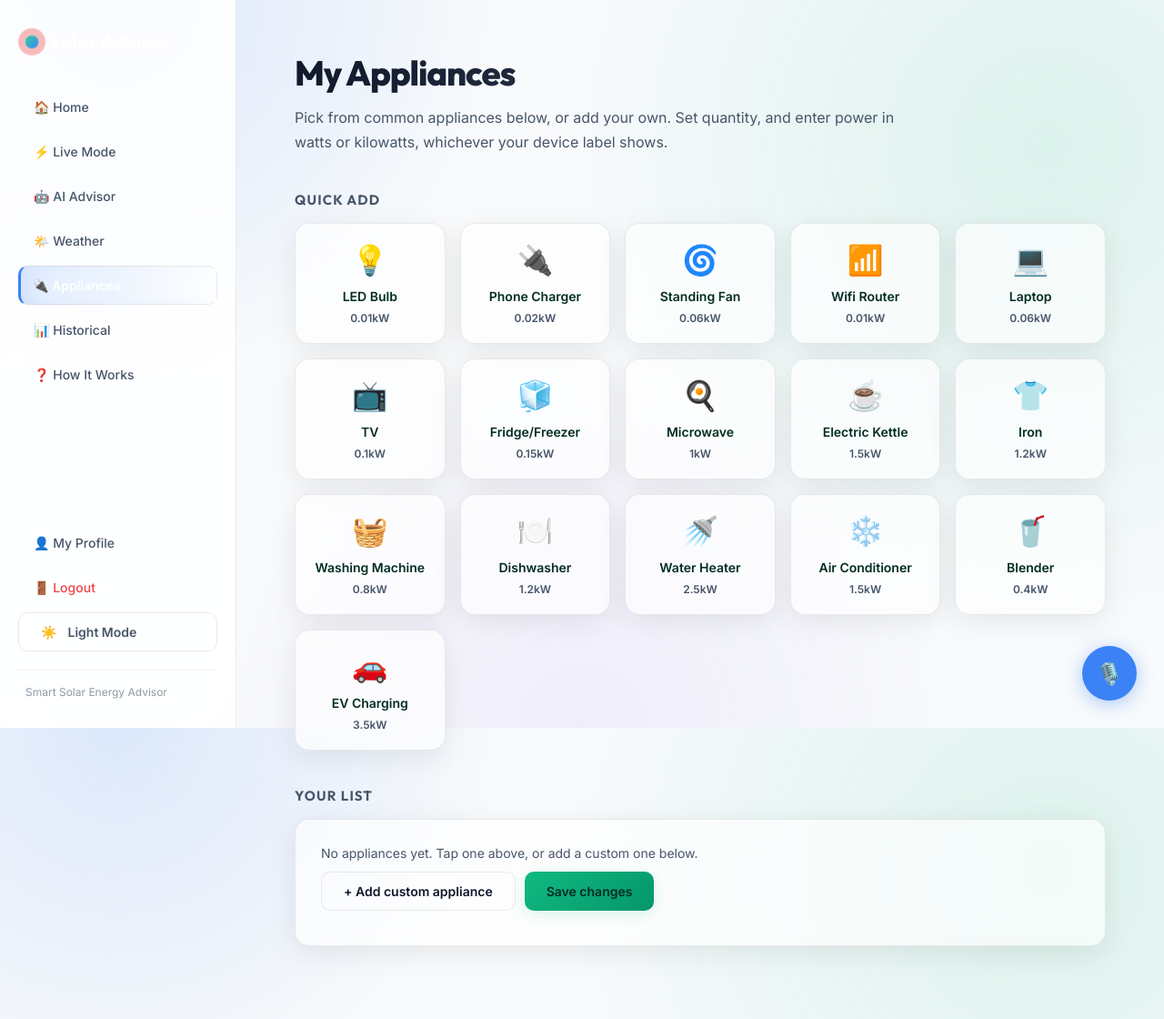
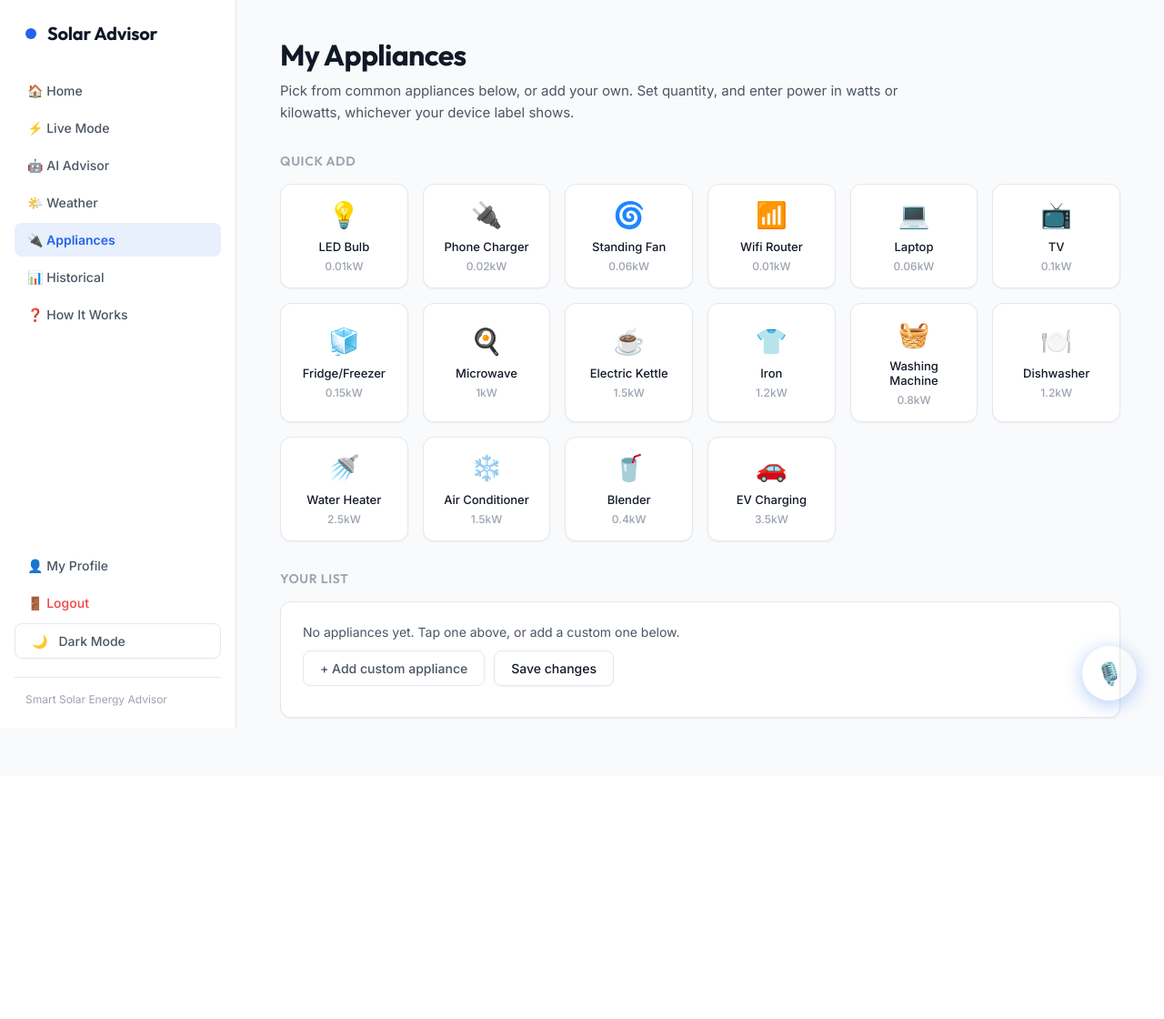
Before and after one commit to donlysnow/solar-advisor, a Flask app: page /appliances in a window 1280 px wide. Shown: the whole page at 91% size. After the commit the page ends 800 px from the top, so only its background shows below. Run offline with Flask 3, Linux system fonts and the light colour scheme; a user stored in the database is signed in.

Commit message:
Complete UI overhaul to clean SaaS layout

```diff
--- a/static/style.css
+++ b/static/style.css
@@ -1,60 +1,56 @@
-@import url('https://fonts.googleapis.com/css2?family=Outfit:wght@300;400;500;600;700;800&family=Inter:wght@400;500;600&display=swap');
+@import url('https://fonts.googleapis.com/css2?family=Outfit:wght@400;500;600;700&family=Inter:wght@400;500;600;700&display=swap');
 
 :root {
-    --bg: #09090b;
-    --bg-elevated: rgba(24, 24, 27, 0.65);
-    --bg-card: rgba(39, 39, 42, 0.55);
-    --border: rgba(255, 255, 255, 0.08);
-    --border-hover: rgba(255, 255, 255, 0.15);
+    /* SaaS Light Theme (Default) */
+    --bg: #f9fafb;
+    --bg-elevated: #ffffff;
+    --bg-card: #ffffff;
+    --border: #e5e7eb;
+    --border-hover: #d1d5db;
+    --text: #111827;
+    --text-dim: #4b5563;
+    --text-muted: #9ca3af;
+
+    --accent: #2563eb;
+    --accent-hover: #1d4ed8;
+    --accent-glow: rgba(37, 99, 235, 0.1);
+
+    --accent-green: #10b981;
+    --accent-amber: #f59e0b;
+    --danger: #ef4444;
+
+    --radius: 12px;
+    --radius-sm: 8px;
+    --shadow-sm: 0 1px 2px 0 rgb(0 0 0 / 0.05);
+    --shadow: 0 4px 6px -1px rgb(0 0 0 / 0.05), 0 2px 4px -2px rgb(0 0 0 / 0.05);
+    --shadow-lg: 0 10px 15px -3px rgb(0 0 0 / 0.05), 0 4px 6px -4px rgb(0 0 0 / 0.05);
+}
+
+body.dark-theme {
+    /* SaaS Dark Theme */
+    --bg: #0f172a;
+    --bg-elevated: #1e293b;
+    --bg-card: #1e293b;
+    --border: #334155;
+    --border-hover: #475569;
     --text: #f8fafc;
     --text-dim: #94a3b8;
+    --text-muted: #64748b;
 
-    --accent: #10b981;
-    --accent-hover: #059669;
-    --accent-glow: rgba(16, 185, 129, 0.25);
-
-    --accent-blue: #3b82f6;
-    --accent-blue-hover: #2563eb;
-    --accent-blue-glow: rgba(59, 130, 246, 0.25);
-
-    --accent-amber: #f59e0b;
-    --accent-purple: #8b5cf6;
-    --danger: #ef4444;
-
-    --radius: 16px;
-    --radius-sm: 10px;
-    --shadow: 0 8px 32px rgba(0, 0, 0, 0.4);
-    --backdrop-blur: blur(16px);
-}
-
-body.light-theme {
-    --bg: #f8fafc;
-    --bg-elevated: rgba(255, 255, 255, 0.85);
-    --bg-card: rgba(255, 255, 255, 0.65);
-    --border: rgba(0, 0, 0, 0.08);
-    --border-hover: rgba(0, 0, 0, 0.15);
-    --text: #0f172a;
-    --text-dim: #475569;
-
-    --accent-glow: rgba(16, 185, 129, 0.15);
-    --accent-blue-glow: rgba(59, 130, 246, 0.15);
-    --shadow: 0 8px 32px rgba(0, 0, 0, 0.08);
+    --shadow: 0 4px 6px -1px rgb(0 0 0 / 0.2), 0 2px 4px -2px rgb(0 0 0 / 0.2);
+    --shadow-lg: 0 10px 15px -3px rgb(0 0 0 / 0.3), 0 4px 6px -4px rgb(0 0 0 / 0.3);
 }
 
 * { box-sizing: border-box; }
 
 body {
     font-family: 'Inter', -apple-system, Segoe UI, Roboto, sans-serif;
-    background:
-        radial-gradient(circle at 10% 0%, rgba(59, 130, 246, 0.15), transparent 30%),
-        radial-gradient(circle at 90% 20%, rgba(16, 185, 129, 0.12), transparent 40%),
-        radial-gradient(circle at 50% 100%, rgba(139, 92, 246, 0.08), transparent 40%),
-        var(--bg);
-    background-attachment: fixed;
+    background-color: var(--bg);
     color: var(--text);
     margin: 0;
     display: flex;
     min-height: 100vh;
+    transition: background-color 0.2s ease;
 }
 
 h1, h2, h3, h4, h5, h6, .brand, .window, .value {
@@ -65,10 +61,8 @@ h1, h2, h3, h4, h5, h6, .brand, .window, .value {
 .sidebar {
     width: 260px;
     background: var(--bg-elevated);
-    backdrop-filter: var(--backdrop-blur);
-    -webkit-backdrop-filter: var(--backdrop-blur);
     border-right: 1px solid var(--border);
-    padding: 32px 20px;
+    padding: 24px 16px;
     position: fixed;
     top: 0;
     left: 0;
@@ -76,161 +70,123 @@ h1, h2, h3, h4, h5, h6, .brand, .window, .value {
     display: flex;
     flex-direction: column;
     z-index: 50;
+    transition: background-color 0.2s ease, border-color 0.2s ease;
 }
 
 .brand {
     display: flex;
     align-items: center;
     gap: 12px;
-    padding: 0 8px 36px;
-    font-weight: 800;
-    font-size: 22px;
-    letter-spacing: -0.02em;
-    color: white;
+    padding: 0 12px 32px;
+    font-weight: 700;
+    font-size: 20px;
+    letter-spacing: -0.01em;
+    color: var(--text);
 }
 
 .brand .dot {
-    width: 14px;
-    height: 14px;
+    width: 12px;
+    height: 12px;
     border-radius: 50%;
-    background: linear-gradient(135deg, #34d399, #3b82f6);
-    box-shadow: 0 0 16px rgba(52, 211, 153, 0.5);
-    animation: pulse 3s infinite;
-}
-
-@keyframes pulse {
-    0% { box-shadow: 0 0 12px rgba(52, 211, 153, 0.4); }
-    50% { box-shadow: 0 0 20px rgba(52, 211, 153, 0.7); }
-    100% { box-shadow: 0 0 12px rgba(52, 211, 153, 0.4); }
+    background: var(--accent);
 }
 
 .nav-link {
     display: flex;
     align-items: center;
     gap: 12px;
-    padding: 12px 16px;
+    padding: 10px 14px;
     border-radius: var(--radius-sm);
     color: var(--text-dim);
     text-decoration: none;
     font-size: 14px;
     font-weight: 500;
-    margin-bottom: 6px;
-    transition: all 0.2s cubic-bezier(0.4, 0, 0.2, 1);
-    border: 1px solid transparent;
+    margin-bottom: 4px;
+    transition: all 0.15s ease;
 }
 
 .nav-link:hover {
-    background: rgba(255, 255, 255, 0.05);
+    background: var(--bg);
     color: var(--text);
-    transform: translateX(4px);
-    border-color: var(--border);
 }
 
 .nav-link.active {
-    background: linear-gradient(90deg, rgba(59, 130, 246, 0.15), transparent);
-    color: #fff;
-    border-left: 3px solid var(--accent-blue);
-    padding-left: 13px;
+    background: var(--accent-glow);
+    color: var(--accent);
     font-weight: 600;
-    border-top: 1px solid var(--border);
-    border-bottom: 1px solid var(--border);
-    border-right: 1px solid transparent;
-    box-shadow: inset 20px 0 30px -20px var(--accent-blue-glow);
 }
 
 .sidebar-footer {
     margin-top: auto;
     font-size: 12px;
-    color: var(--text-dim);
-    padding: 16px 8px 0;
-    opacity: 0.6;
+    color: var(--text-muted);
+    padding: 16px 12px 0;
     border-top: 1px solid var(--border);
 }
 
 /* Main content */
 .main {
     margin-left: 260px;
-    padding: 56px 64px;
+    padding: 40px 48px;
     flex: 1;
     max-width: 1200px;
 }
 
 h1 {
-    font-size: 38px;
-    font-weight: 800;
-    margin: 0 0 12px;
-    letter-spacing: -0.03em;
-    background: linear-gradient(135deg, var(--text), var(--text-dim));
-    -webkit-background-clip: text;
-    background-clip: text;
-    -webkit-text-fill-color: transparent;
+    font-size: 32px;
+    font-weight: 700;
+    margin: 0 0 8px;
+    letter-spacing: -0.02em;
+    color: var(--text);
 }
-h2 { font-size: 15px; font-weight: 700; color: var(--text-dim); margin: 40px 0 16px; text-transform: uppercase; letter-spacing: 0.08em; }
-p.lead { color: var(--text-dim); font-size: 16px; margin: 0 0 36px; max-width: 680px; line-height: 1.7; }
+h2 { font-size: 14px; font-weight: 600; color: var(--text-muted); margin: 32px 0 16px; text-transform: uppercase; letter-spacing: 0.05em; }
+p.lead { color: var(--text-dim); font-size: 15px; margin: 0 0 32px; max-width: 680px; line-height: 1.6; }
 
 /* Cards */
 .panel {
     background: var(--bg-card);
-    backdrop-filter: var(--backdrop-blur);
-    -webkit-backdrop-filter: var(--backdrop-blur);
     border: 1px solid var(--border);
     border-radius: var(--radius);
-    padding: 28px;
+    padding: 24px;
     margin-bottom: 24px;
-    box-shadow: var(--shadow);
-    transition: all 0.3s cubic-bezier(0.4, 0, 0.2, 1);
-}
-.panel:hover {
-    border-color: var(--border-hover);
-    transform: translateY(-2px);
-    box-shadow: 0 12px 40px rgba(0, 0, 0, 0.5);
+    box-shadow: var(--shadow-sm);
+    transition: all 0.2s ease;
 }
 
 .cards {
     display: grid;
     grid-template-columns: repeat(auto-fit, minmax(280px, 1fr));
-    gap: 20px;
+    gap: 24px;
     margin-bottom: 32px;
 }
 
 .result-card {
     background: var(--bg-card);
-    backdrop-filter: var(--backdrop-blur);
-    -webkit-backdrop-filter: var(--backdrop-blur);
     border: 1px solid var(--border);
     border-radius: var(--radius);
     padding: 24px;
-    border-left: 5px solid #555;
-    box-shadow: var(--shadow);
-    transition: all 0.2s cubic-bezier(0.4, 0, 0.2, 1);
-    position: relative;
-    overflow: hidden;
+    border-top: 4px solid var(--border);
+    box-shadow: var(--shadow-sm);
+    transition: all 0.2s ease;
 }
-.result-card::before {
-    content: '';
-    position: absolute;
-    top: 0; right: 0; bottom: 0; left: 0;
-    background: linear-gradient(135deg, rgba(255,255,255,0.05) 0%, transparent 50%);
-    pointer-events: none;
-}
-.result-card:hover { transform: translateY(-4px); box-shadow: 0 16px 40px rgba(0,0,0,0.4); }
-.result-card.covered { border-left-color: var(--accent); }
-.result-card.partial { border-left-color: var(--accent-amber); }
-.result-card.grid-needed { border-left-color: var(--danger); }
-.result-card h3 { margin: 0 0 10px; font-size: 16px; text-transform: capitalize; color: var(--text-dim); font-weight: 600; }
-.result-card .window { font-size: 24px; font-weight: 800; letter-spacing: -0.02em; color: var(--text); }
-.result-card .status { margin-top: 10px; font-size: 13px; color: var(--text-dim); line-height: 1.6; }
+.result-card:hover { transform: translateY(-2px); box-shadow: var(--shadow); }
+.result-card.covered { border-top-color: var(--accent-green); }
+.result-card.partial { border-top-color: var(--accent-amber); }
+.result-card.grid-needed { border-top-color: var(--danger); }
+.result-card h3 { margin: 0 0 8px; font-size: 15px; text-transform: capitalize; color: var(--text-dim); font-weight: 600; }
+.result-card .window { font-size: 22px; font-weight: 700; letter-spacing: -0.01em; color: var(--text); }
+.result-card .status { margin-top: 8px; font-size: 13px; color: var(--text-dim); line-height: 1.5; }
 
 /* Forms */
-.field-group { display: flex; flex-direction: column; gap: 8px; }
-.field-group span { font-size: 12px; color: var(--text-dim); font-weight: 600; text-transform: uppercase; letter-spacing: 0.05em; }
+.field-group { display: flex; flex-direction: column; gap: 6px; }
+.field-group span { font-size: 12px; color: var(--text-dim); font-weight: 500; }
 
 input, select {
-    background: rgba(0, 0, 0, 0.3);
+    background: var(--bg);
     color: var(--text);
     border: 1px solid var(--border);
     border-radius: var(--radius-sm);
-    padding: 12px 16px;
+    padding: 10px 14px;
     font-size: 14px;
     font-family: inherit;
     width: 100%;
@@ -238,50 +194,50 @@ input, select {
 }
 input:focus, select:focus {
     outline: none;
-    border-color: var(--accent-blue);
-    background: rgba(0, 0, 0, 0.5);
-    box-shadow: 0 0 0 4px var(--accent-blue-glow);
+    border-color: var(--accent);
+    box-shadow: 0 0 0 3px var(--accent-glow);
 }
 
 .controls { display: flex; gap: 16px; align-items: flex-end; flex-wrap: wrap; margin-bottom: 24px; }
 
 button {
-    background: linear-gradient(135deg, var(--accent), var(--accent-hover));
-    color: #022c22;
-    border: none;
+    background: var(--bg-card);
+    color: var(--text);
+    border: 1px solid var(--border);
     border-radius: var(--radius-sm);
-    padding: 12px 24px;
+    padding: 10px 18px;
     font-size: 14px;
-    font-weight: 700;
+    font-weight: 500;
     cursor: pointer;
     font-family: inherit;
-    transition: all 0.2s cubic-bezier(0.4, 0, 0.2, 1);
-    box-shadow: 0 4px 16px var(--accent-glow);
+    transition: all 0.15s ease;
     display: inline-flex;
     align-items: center;
     justify-content: center;
     gap: 8px;
+    box-shadow: var(--shadow-sm);
 }
-button:hover { transform: translateY(-2px); box-shadow: 0 8px 24px var(--accent-glow); filter: brightness(1.1); }
-button:active { transform: translateY(0); }
+button:hover { background: var(--bg); border-color: var(--border-hover); }
 
 button.blue {
-    background: linear-gradient(135deg, var(--accent-blue), var(--accent-blue-hover));
+    background: var(--accent);
     color: white;
-    box-shadow: 0 4px 16px var(--accent-blue-glow);
+    border-color: var(--accent);
 }
-button.blue:hover { box-shadow: 0 8px 24px var(--accent-blue-glow); }
+button.blue:hover { background: var(--accent-hover); border-color: var(--accent-hover); }
 
 button.secondary {
-    background: rgba(255, 255, 255, 0.05);
-    color: var(--text);
+    background: transparent;
+    color: var(--text-dim);
     border: 1px solid var(--border);
     box-shadow: none;
 }
-button.secondary:hover { background: rgba(255, 255, 255, 0.1); border-color: var(--border-hover); }
+button.secondary:hover { background: var(--bg); color: var(--text); border-color: var(--border-hover); }
 
-button.remove { background: linear-gradient(135deg, var(--danger), #b91c1c); color: white; padding: 10px 16px; font-size: 13px; box-shadow: none; }
-button.remove:hover { box-shadow: 0 4px 16px rgba(239, 68, 68, 0.3); }
+button.remove { background: white; color: var(--danger); border-color: var(--border); padding: 8px 14px; box-shadow: none; }
+button.remove:hover { background: #fef2f2; border-color: var(--danger); }
+.dark-theme button.remove { background: var(--bg-card); }
+.dark-theme button.remove:hover { background: rgba(239, 68, 68, 0.1); }
 
 .appliance-row { display: flex; gap: 12px; align-items: flex-end; margin-bottom: 16px; }
 .appliance-row .name-field { flex: 2; }
@@ -289,117 +245,107 @@ button.remove:hover { box-shadow: 0 4px 16px rgba(239, 68, 68, 0.3); }
 /* Appliance library chips */
 .library-grid {
     display: grid;
-    grid-template-columns: repeat(auto-fill, minmax(160px, 1fr));
+    grid-template-columns: repeat(auto-fill, minmax(140px, 1fr));
     gap: 16px;
     margin-bottom: 32px;
 }
 .library-chip {
     background: var(--bg-card);
-    backdrop-filter: var(--backdrop-blur);
     border: 1px solid var(--border);
     border-radius: var(--radius);
-    padding: 20px 16px;
+    padding: 16px;
     display: flex;
     flex-direction: column;
     align-items: center;
-    gap: 8px;
+    gap: 6px;
     cursor: pointer;
-    box-shadow: var(--shadow);
-    transition: all 0.2s cubic-bezier(0.4, 0, 0.2, 1);
+    box-shadow: var(--shadow-sm);
+    transition: all 0.15s ease;
 }
 .library-chip:hover {
-    border-color: var(--accent-blue);
-    background: rgba(59, 130, 246, 0.05);
-    transform: translateY(-4px);
-    box-shadow: 0 8px 24px var(--accent-blue-glow);
+    border-color: var(--accent);
+    background: var(--bg);
+    transform: translateY(-2px);
+    box-shadow: var(--shadow);
 }
-.chip-icon { font-size: 32px; margin-bottom: 4px; }
-.chip-name { font-size: 14px; font-weight: 600; text-align: center; text-transform: capitalize; }
-.chip-power { font-size: 12px; color: var(--text-dim); }
+.chip-icon { font-size: 28px; margin-bottom: 4px; }
+.chip-name { font-size: 13px; font-weight: 500; text-align: center; text-transform: capitalize; color: var(--text); }
+.chip-power { font-size: 12px; color: var(--text-muted); }
 
 /* Loading States */
 #loading {
     color: var(--text-dim);
-    font-size: 15px;
+    font-size: 14px;
     margin-bottom: 16px;
     display: flex;
     align-items: center;
-    gap: 12px;
+    gap: 10px;
 }
 .spinner {
-    width: 20px;
-    height: 20px;
+    width: 18px;
+    height: 18px;
     border: 2px solid var(--border);
-    border-top-color: var(--accent-blue);
+    border-top-color: var(--accent);
     border-radius: 50%;
-    animation: spin 1s linear infinite;
+    animation: spin 0.8s linear infinite;
 }
 @keyframes spin { to { transform: rotate(360deg); } }
 
 #chartContainer {
     background: var(--bg-card);
-    backdrop-filter: var(--backdrop-blur);
     border: 1px solid var(--border);
     border-radius: var(--radius);
-    padding: 28px;
-    box-shadow: var(--shadow);
+    padding: 24px;
+    box-shadow: var(--shadow-sm);
 }
 
 .pill {
     display: inline-flex;
     align-items: center;
-    gap: 8px;
-    background: rgba(0, 0, 0, 0.4);
+    gap: 6px;
+    background: var(--bg);
     border: 1px solid var(--border);
     border-radius: 999px;
-    padding: 8px 16px;
-    font-size: 14px;
+    padding: 6px 14px;
+    font-size: 13px;
     font-weight: 500;
-    margin: 0 10px 10px 0;
+    margin: 0 8px 8px 0;
+    color: var(--text);
 }
-.pill .power { color: var(--text-dim); font-size: 12px; }
+.pill .power { color: var(--text-muted); font-size: 12px; }
 
-.hero-actions { display: flex; gap: 16px; margin-top: 12px; }
+.hero-actions { display: flex; gap: 12px; margin-top: 16px; }
 .hero-actions a { text-decoration: none; }
 
 /* Summary banner */
 .summary-banner {
+    background: var(--bg-card);
     border-radius: var(--radius);
-    padding: 32px;
+    padding: 28px;
     margin-bottom: 24px;
     border: 1px solid var(--border);
-    box-shadow: var(--shadow);
-    backdrop-filter: var(--backdrop-blur);
-    position: relative;
-    overflow: hidden;
+    box-shadow: var(--shadow-sm);
 }
-.summary-banner::after {
-    content: '';
-    position: absolute;
-    top: 0; right: 0; bottom: 0; left: 0;
-    background: linear-gradient(135deg, rgba(255,255,255,0.08) 0%, transparent 60%);
-    pointer-events: none;
-}
-.summary-banner.quality-good { background: rgba(16, 185, 129, 0.1); border-color: rgba(16, 185, 129, 0.3); }
-.summary-banner.quality-fair { background: rgba(245, 158, 11, 0.1); border-color: rgba(245, 158, 11, 0.3); }
-.summary-banner.quality-poor { background: rgba(239, 68, 68, 0.1); border-color: rgba(239, 68, 68, 0.3); }
+.summary-banner.quality-good { border-left: 4px solid var(--accent-green); }
+.summary-banner.quality-fair { border-left: 4px solid var(--accent-amber); }
+.summary-banner.quality-poor { border-left: 4px solid var(--danger); }
 
-.summary-banner .headline { font-size: 20px; font-weight: 700; margin-bottom: 20px; letter-spacing: -0.01em; color: var(--text); }
-.summary-stats { display: flex; gap: 40px; flex-wrap: wrap; }
-.summary-stat { display: flex; flex-direction: column; position: relative; z-index: 2; }
-.summary-stat .value { font-size: 28px; font-weight: 800; letter-spacing: -0.02em; color: var(--text); }
-.summary-stat .label { font-size: 13px; color: var(--text-dim); margin-top: 4px; font-weight: 500; text-transform: uppercase; }
-.summary-note { font-size: 13px; color: var(--text-dim); margin-top: 20px; line-height: 1.6; }
+.summary-banner .headline { font-size: 18px; font-weight: 600; margin-bottom: 20px; color: var(--text); }
+.summary-stats { display: flex; gap: 32px; flex-wrap: wrap; }
+.summary-stat { display: flex; flex-direction: column; }
+.summary-stat .value { font-size: 24px; font-weight: 700; color: var(--text); }
+.summary-stat .label { font-size: 12px; color: var(--text-muted); margin-top: 4px; font-weight: 500; text-transform: uppercase; }
+.summary-note { font-size: 14px; color: var(--text-dim); margin-top: 20px; line-height: 1.5; padding-top: 16px; border-top: 1px solid var(--border); }
 
 /* Settings Modal */
 .modal-overlay {
     position: fixed; top: 0; left: 0; right: 0; bottom: 0;
-    background: rgba(0, 0, 0, 0.7);
-    backdrop-filter: blur(8px);
+    background: rgba(0, 0, 0, 0.4);
+    backdrop-filter: blur(4px);
     z-index: 100;
     display: flex; align-items: center; justify-content: center;
     opacity: 0; pointer-events: none;
-    transition: opacity 0.3s ease;
+    transition: opacity 0.2s ease;
 }
 .modal-overlay.active { opacity: 1; pointer-events: auto; }
 
@@ -407,24 +353,24 @@ button.remove:hover { box-shadow: 0 4px 16px rgba(239, 68, 68, 0.3); }
     background: var(--bg-card);
     border: 1px solid var(--border);
     border-radius: var(--radius);
-    padding: 32px;
-    width: 100%; max-width: 450px;
-    transform: translateY(20px) scale(0.95);
-    transition: all 0.3s cubic-bezier(0.4, 0, 0.2, 1);
-    box-shadow: 0 24px 60px rgba(0,0,0,0.6);
+    padding: 28px;
+    width: 100%; max-width: 420px;
+    transform: translateY(10px) scale(0.98);
+    transition: all 0.2s ease;
+    box-shadow: var(--shadow-lg);
 }
 .modal-overlay.active .modal-content { transform: translateY(0) scale(1); }
 
-.modal-header { display: flex; justify-content: space-between; align-items: center; margin-bottom: 24px; }
-.modal-header h2 { margin: 0; font-size: 20px; color: white; }
-.close-modal { background: none; border: none; color: var(--text-dim); font-size: 24px; cursor: pointer; padding: 0; box-shadow: none; }
-.close-modal:hover { color: white; background: none; transform: none; }
+.modal-header { display: flex; justify-content: space-between; align-items: center; margin-bottom: 20px; }
+.modal-header h2 { margin: 0; font-size: 18px; color: var(--text); }
+.close-modal { background: none; border: none; color: var(--text-muted); font-size: 20px; cursor: pointer; padding: 4px; box-shadow: none; display: flex; align-items: center; justify-content: center;}
+.close-modal:hover { color: var(--text); background: var(--bg); }
 
 /* Toasts */
 #toast-container {
     position: fixed;
-    bottom: 30px;
-    right: 30px;
+    bottom: 24px;
+    right: 24px;
     z-index: 200;
     display: flex;
     flex-direction: column;
@@ -433,13 +379,13 @@ button.remove:hover { box-shadow: 0 4px 16px rgba(239, 68, 68, 0.3); }
 .toast {
     background: var(--bg-elevated);
     border: 1px solid var(--border);
-    border-left: 4px solid var(--accent-blue);
-    padding: 16px 20px;
+    border-left: 4px solid var(--accent);
+    padding: 14px 18px;
     border-radius: var(--radius-sm);
-    color: white;
+    color: var(--text);
     font-size: 14px;
     font-weight: 500;
-    box-shadow: var(--shadow);
+    box-shadow: var(--shadow-lg);
     transform: translateX(120%);
     transition: transform 0.3s cubic-bezier(0.4, 0, 0.2, 1);
     display: flex;
@@ -447,7 +393,7 @@ button.remove:hover { box-shadow: 0 4px 16px rgba(239, 68, 68, 0.3); }
     gap: 12px;
 }
 .toast.show { transform: translateX(0); }
-.toast.success { border-left-color: var(--accent); }
+.toast.success { border-left-color: var(--accent-green); }
 .toast.error { border-left-color: var(--danger); }
 
 @media (max-width: 800px) {
--- a/templates/base.html
+++ b/templates/base.html
@@ -92,8 +92,8 @@
             position: fixed;
             bottom: 100px;
             right: 30px;
-            background: rgba(0, 0, 0, 0.8);
-            color: white;
+            background: var(--bg-elevated);
+            color: var(--text);
             padding: 10px 20px;
             border-radius: 8px;
             font-size: 14px;
@@ -102,11 +102,8 @@
             pointer-events: none;
             z-index: 999;
             max-width: 300px;
-        }
-        .light-theme .voice-status {
-            background: rgba(255, 255, 255, 0.9);
-            color: black;
-            box-shadow: 0 4px 15px rgba(0,0,0,0.1);
+            box-shadow: var(--shadow-lg);
+            border: 1px solid var(--border);
         }
     </style>
 
@@ -222,15 +219,15 @@
 // --- Theme Toggle Logic ---
 const btn = document.getElementById('themeToggle');
 
-function applyTheme(isLight) {
-    if (isLight) {
-        document.body.classList.add('light-theme');
+function applyTheme(isDark) {
+    if (isDark) {
+        document.body.classList.add('dark-theme');
         btn.innerHTML = '<span class="icon">☀️</span> <span class="label">Light Mode</span>';
+        localStorage.setItem('theme', 'dark');
+    } else {
+        document.body.classList.remove('dark-theme');
+        btn.innerHTML = '<span class="icon">🌙</span> <span class="label">Dark Mode</span>';
         localStorage.setItem('theme', 'light');
-    } else {
-        document.body.classList.remove('light-theme');
-        btn.innerHTML = '<span class="icon">🌙</span> <span class="label">Dark Mode</span>';
-        localStorage.setItem('theme', 'dark');
     }
     window.dispatchEvent(new Event('themeChanged'));
 }
@@ -246,11 +243,11 @@ if (!savedTheme) {
     }
 }
 
-applyTheme(savedTheme === 'light');
+applyTheme(savedTheme === 'dark');
 
 btn.addEventListener('click', () => {
-    const willBeLight = !document.body.classList.contains('light-theme');
-    applyTheme(willBeLight);
+    const willBeDark = !document.body.classList.contains('dark-theme');
+    applyTheme(willBeDark);
 });
 
 // --- Toast Notification System ---
```
